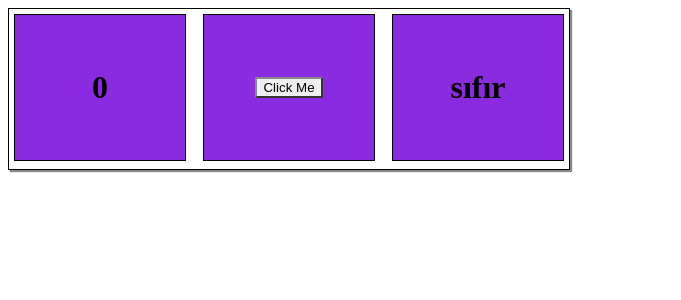
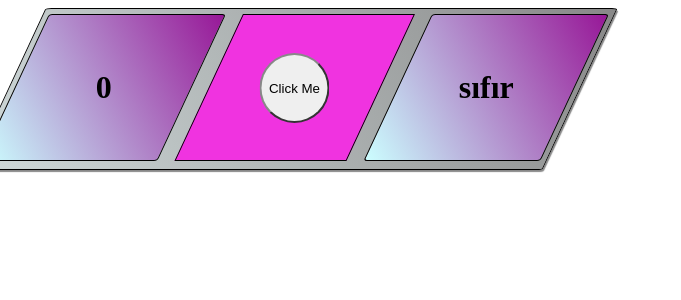
Before and after one commit to tylerfurgalack/Button-App, a React (Create React App) app: page / in a window 1280 px wide. Shown: the top 300 px of the page, without its empty margins (0-681 px from the left). Built offline with nearby package versions, Linux system fonts and the light colour scheme.

Commit message:
More CSS styling(color + border)

```diff
--- a/src/App.css
+++ /dev/null
@@ -1,38 +0,0 @@
-.App {
-  text-align: center;
-}
-
-.App-logo {
-  height: 40vmin;
-  pointer-events: none;
-}
-
-@media (prefers-reduced-motion: no-preference) {
-  .App-logo {
-    animation: App-logo-spin infinite 20s linear;
-  }
-}
-
-.App-header {
-  background-color: #282c34;
-  min-height: 100vh;
-  display: flex;
-  flex-direction: column;
-  align-items: center;
-  justify-content: center;
-  font-size: calc(10px + 2vmin);
-  color: white;
-}
-
-.App-link {
-  color: #61dafb;
-}
-
-@keyframes App-logo-spin {
-  from {
-    transform: rotate(0deg);
-  }
-  to {
-    transform: rotate(360deg);
-  }
-}
--- a/src/App.js
+++ b/src/App.js
@@ -1,4 +1,4 @@
-import "./App.css";
+
 import Button from "./components/button";
 
 function App() {
--- a/src/components/button.css
+++ b/src/components/button.css
@@ -1,21 +1,31 @@
 .container {
 padding: 5px;
-width: 550px;
+width: 560px;
 height: 150px;
 border: 1px solid black;
+border-radius: 1%;
+transform:skewX(-25deg);
 box-shadow: 2px 2px 1px #888888;
 display: flex;
 justify-content: space-between;
+background: linear-gradient(45deg, #d0dada,  #888888);
 }
+
 .wordCountContainer{
-  width: 170px;
+  width: 175px;
   height: 145px;
   border: 1px solid black;
+  border-radius: 2%;
   display: flex;
   align-items: center;
   justify-content: center;
-  background-color: blueviolet;
+  background: linear-gradient(45deg, #CCFFFF, #971797)
 }
+
+.wordCountText{
+  transform:skewX(25deg);
+}
+
 .buttonContainer{
   width: 170px;
   height: 145px;
@@ -23,13 +33,17 @@ justify-content: space-between;
   display: flex;
   align-items: center;
   justify-content: center;
-  background-color: blueviolet;
+  background-color: rgb(240, 51, 224);
 }
+
 .button {
+  width: 70px;
+  height: 70px;
   border-color:  #888888;
   border-style: outset;
+  border-radius: 100%;
+  transform:skewX(25deg);
   display: block;
   margin-left: auto;
   margin-right: auto;
-
 }
--- a/src/components/button.js
+++ b/src/components/button.js
@@ -7,7 +7,7 @@ const Button = () => {
   return (
     <div className="container">
       <div className="wordCountContainer">
-      <h1>{count}</h1>
+      <h1 className="wordCountText">{count}</h1>
       </div>
       <div className="buttonContainer" >
         <button className="button" onClick={() => setCount(count + 1)}>
@@ -15,7 +15,7 @@ const Button = () => {
         </button>
       </div>
       <div className="wordCountContainer">
-      <h1>
+      <h1 className="wordCountText">
         <WordCounter count={count} />
       </h1>
       </div>
```
